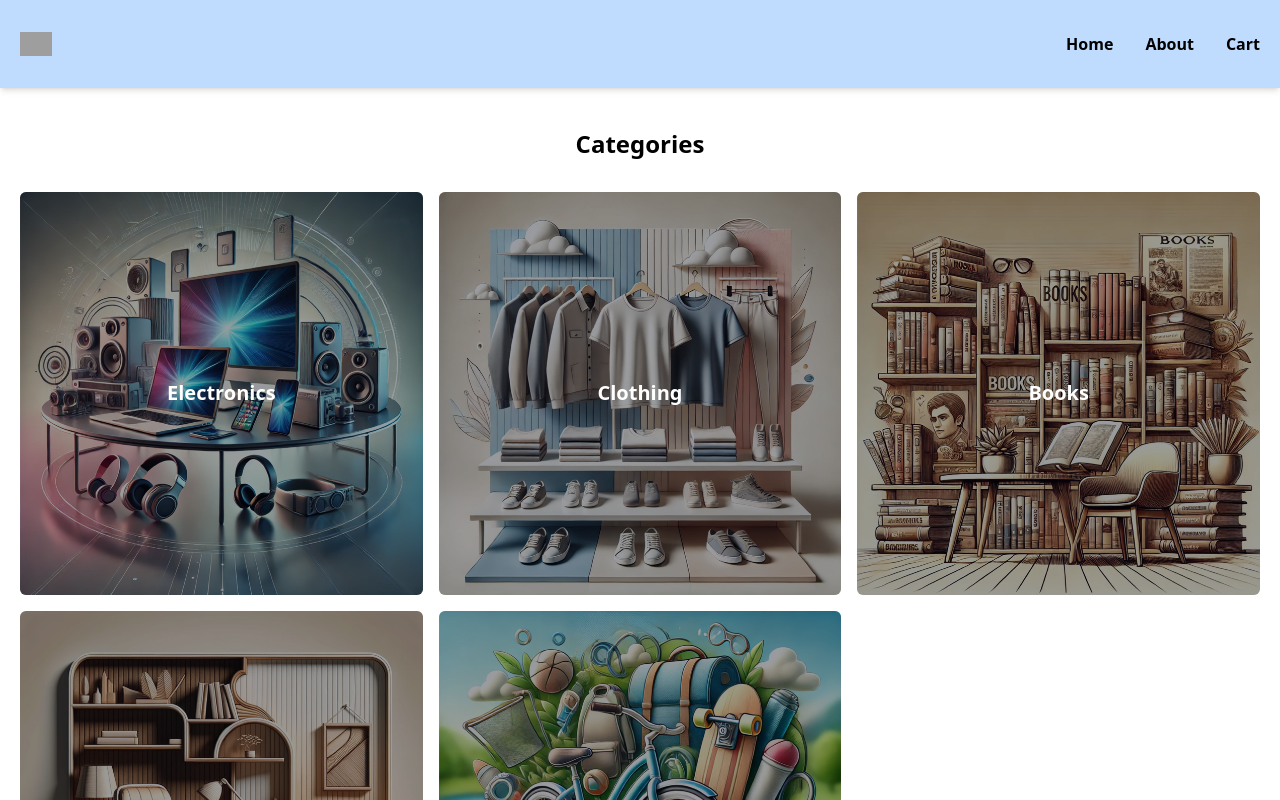
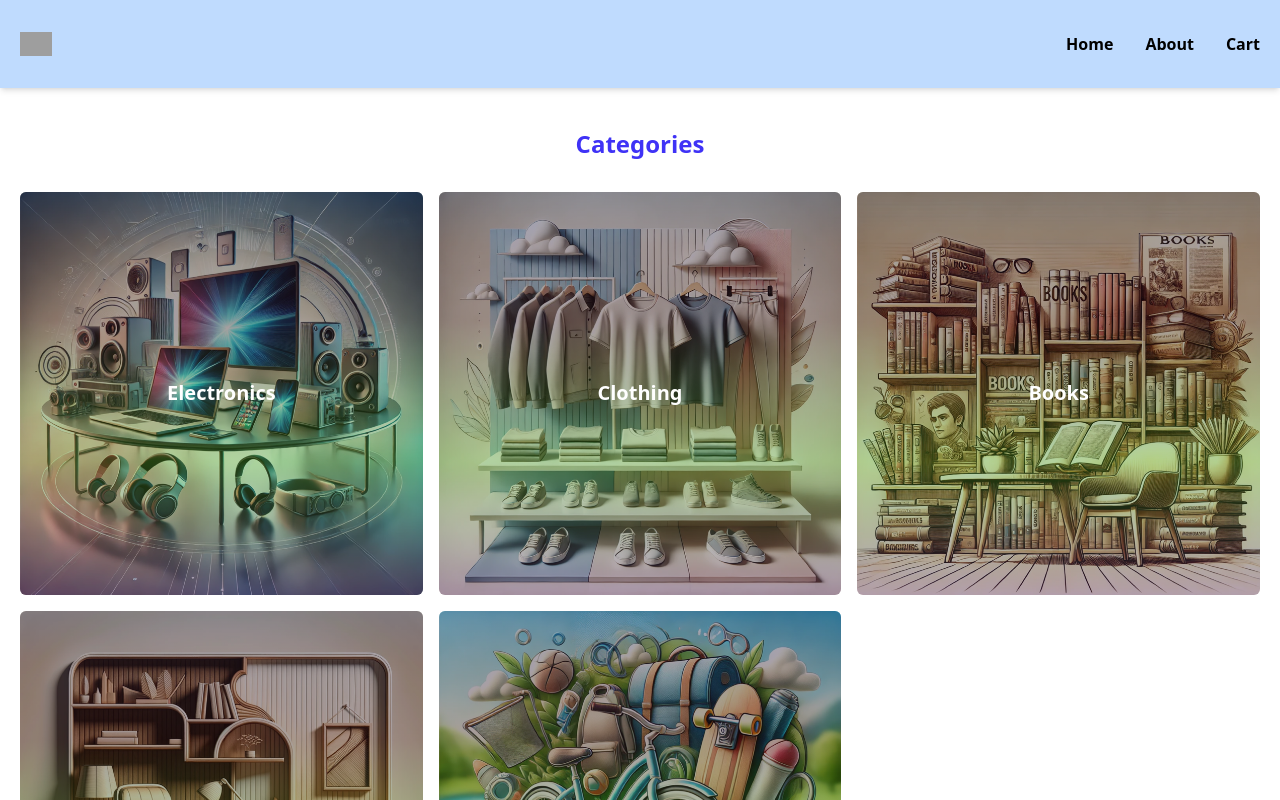
Before and after one commit to Maksym82/tailwind-and-css-modules, a React (Vite) app: page / in a window 1280 px wide. Shown: the top 800 px of the page. Built offline with nearby package versions, Linux system fonts and the light colour scheme; grey boxes are pictures that could not be loaded.

Commit message:
Add styles

```diff
--- a/src/pages/Home.jsx
+++ b/src/pages/Home.jsx
@@ -8,14 +8,14 @@
 
   return (
     <div className="py-10">
-      <h1 className="mb-8 text-2xl font-semibold text-center">Categories</h1>
+      <h1 className="mb-8 text-2xl font-semibold text-center text-primary">Categories</h1>
       <ul className="grid grid-cols-3 gap-4 px-5">
         {categories.map((category) => (
           <li key={category.id}>
             <Link className="relative flex flex-col items-center justify-center" to={`/category/${category.name}`}>
               <span className="absolute z-10 text-xl font-semibold text-white">{category.name}</span>
               <img className="rounded-md" src={category.img} alt={category.name} />
-              <div className="absolute inset-0 rounded-md bg-gray-950 opacity-40"></div>
+              <div className="absolute inset-0 rounded-md bg-gray-950 opacity-40 bg-custom-gradient"></div>
             </Link>
           </li>
         ))}
--- a/tailwind.config.js
+++ b/tailwind.config.js
@@ -7,14 +7,14 @@
   content: ["./index.html", "./src/**/*.{js,ts,jsx,tsx}"],
   theme: {
     extend: {
-      // backgroundImage: {
-      //   "custom-gradient":
-      //     "linear-gradient(0deg, rgba(70,23,84,1) 0%, rgba(74,157,32,0.9449406895068807) 33%, rgba(84,23,26,0.4555675185079726) 68%, rgba(57,29,51,0.6811792216169725) 87%, rgba(23,37,84,0.9839315151949541) 100%);",
-      // },
-      // colors: {
-      //   primary: "#3F32F6",
-      //   secondaty: "#1E3A8A",
-      // },
+      backgroundImage: {
+        "custom-gradient":
+          "linear-gradient(0deg, rgba(70,23,84,1) 0%, rgba(74,157,32,0.9449406895068807) 33%, rgba(84,23,26,0.4555675185079726) 68%, rgba(57,29,51,0.6811792216169725) 87%, rgba(23,37,84,0.9839315151949541) 100%);",
+      },
+      colors: {
+        primary: "#3F32F6",
+        secondary: "#1E3A8A",
+      },
       // fontFamily: {
       //   poppins: "poppins, sans-serif",
       // },
```
